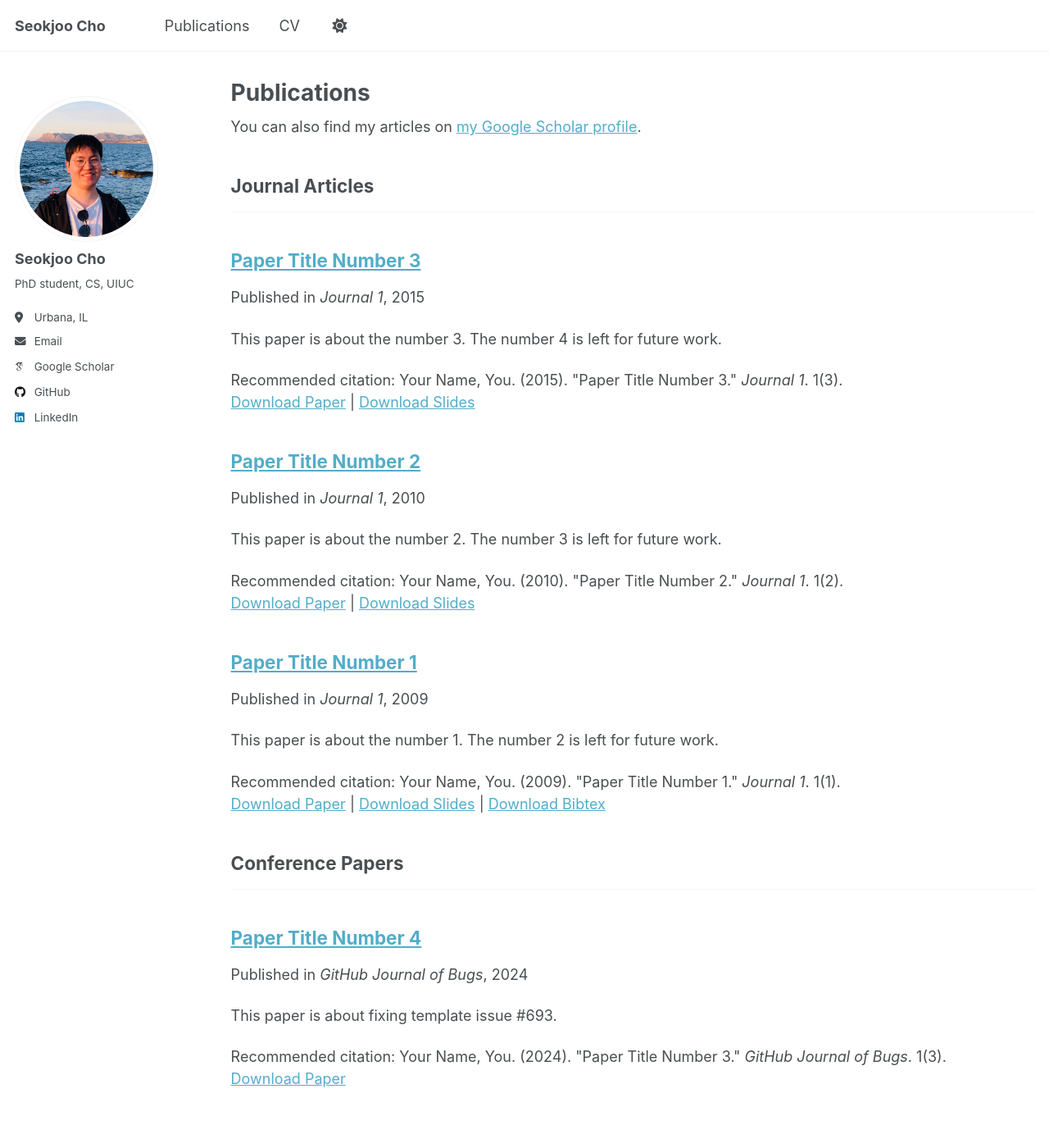
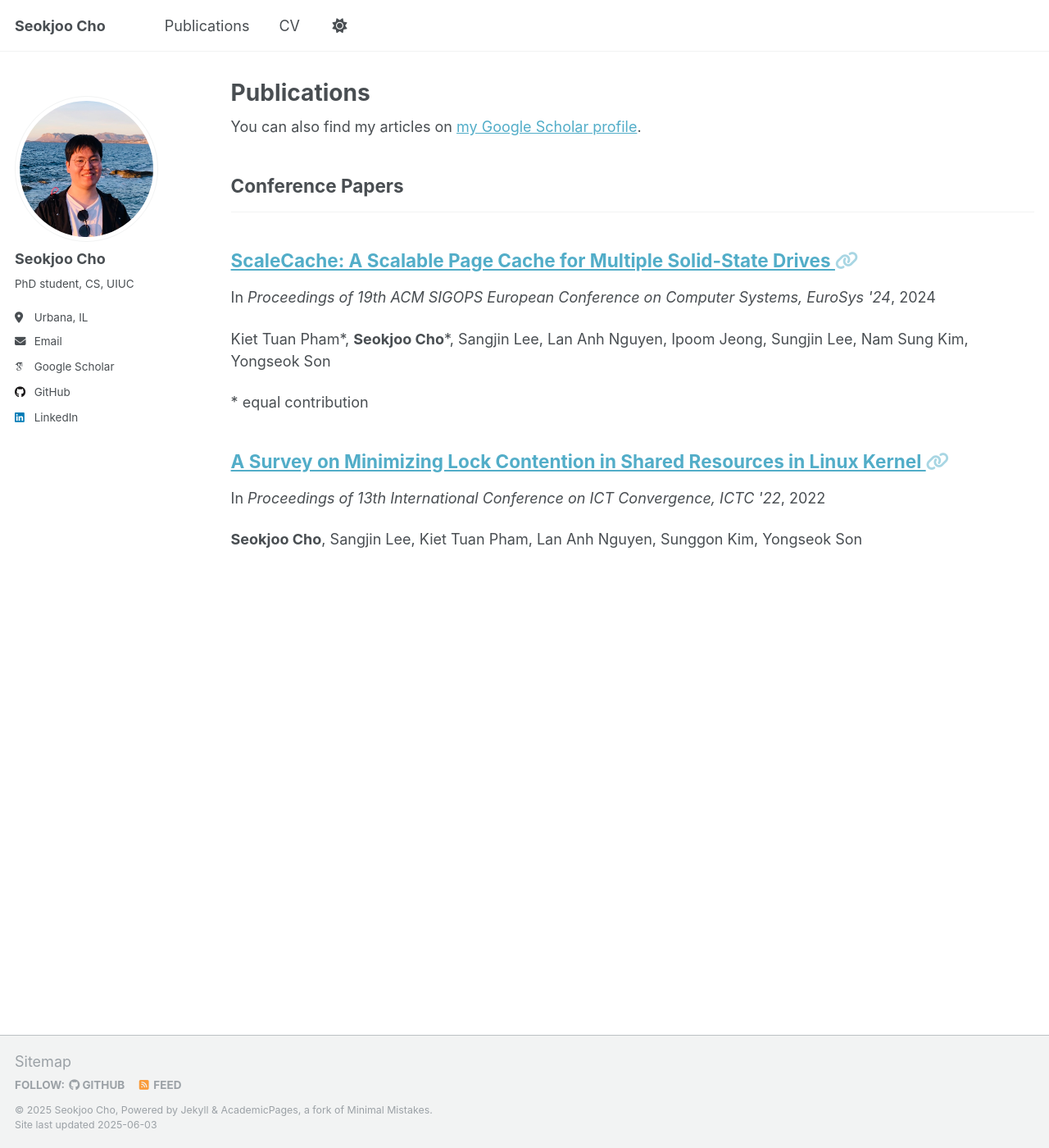
Before and after one commit to linuxlight/linuxlight.github.io, a Jekyll site: the page built from _pages/publications.html, in a window 1280 px wide and 1400 px high. Shown: the whole window at 82% size. Built offline with Jekyll 4.4.1, drawn with Linux system fonts in a browser that asks for light colours; some web fonts are replaced.

Commit message:
add publication

```diff
--- a/_includes/archive-single.html
+++ b/_includes/archive-single.html
@@ -41,7 +41,10 @@
         {% if post.collection == 'teaching' %}
           <p> {{ post.type }}, <i>{{ post.venue }}</i>, {{ post.date | default: "1900-01-01" | date: "%Y" }} </p>
         {% elsif post.collection == 'publications' %}
-          <p>Published in <i>{{ post.venue }}</i>, {{ post.date | default: "1900-01-01" | date: "%Y" }} </p>
+          <p>In <i>{{ post.venue }}</i>, {{ post.date | default: "1900-01-01" | date: "%Y" }} </p>
+          <p class="archive__item-authors">
+            {{ post.author | join: ', ' | markdownify }}
+          </p>
         {% elsif post.date %}
          <p class="page__date"><strong><i class="fa fa-fw fa-calendar" aria-hidden="true"></i> {{ site.data.ui-text[site.locale].date_label | default: "Published:" }}</strong> <time datetime="{{ post.date | default: "1900-01-01" | date_to_xmlschema }}">{{ post.date | default: "1900-01-01" | date: "%B %d, %Y" }}</time></p>
         {% endif %}
--- a/_publications/2009-10-01-paper-title-number-1.md
+++ /dev/null
@@ -1,14 +0,0 @@
----
-title: "Paper Title Number 1"
-collection: publications
-category: manuscripts
-permalink: /publication/2009-10-01-paper-title-number-1
-excerpt: 'This paper is about the number 1. The number 2 is left for future work.'
-date: 2009-10-01
-venue: 'Journal 1'
-slidesurl: 'http://academicpages.github.io/files/slides1.pdf'
-paperurl: 'http://academicpages.github.io/files/paper1.pdf'
-bibtexurl: 'http://academicpages.github.io/files/bibtex1.bib'
-citation: 'Your Name, You. (2009). &quot;Paper Title Number 1.&quot; <i>Journal 1</i>. 1(1).'
----
-The contents above will be part of a list of publications, if the user clicks the link for the publication than the contents of section will be rendered as a full page, allowing you to provide more information about the paper for the reader. When publications are displayed as a single page, the contents of the above "citation" field will automatically be included below this section in a smaller font.
--- a/_publications/2010-10-01-paper-title-number-2.md
+++ /dev/null
@@ -1,14 +0,0 @@
----
-title: "Paper Title Number 2"
-collection: publications
-category: manuscripts
-permalink: /publication/2010-10-01-paper-title-number-2
-excerpt: 'This paper is about the number 2. The number 3 is left for future work.'
-date: 2010-10-01
-venue: 'Journal 1'
-slidesurl: 'http://academicpages.github.io/files/slides2.pdf'
-paperurl: 'http://academicpages.github.io/files/paper2.pdf'
-citation: 'Your Name, You. (2010). &quot;Paper Title Number 2.&quot; <i>Journal 1</i>. 1(2).'
----
-
-The contents above will be part of a list of publications, if the user clicks the link for the publication than the contents of section will be rendered as a full page, allowing you to provide more information about the paper for the reader. When publications are displayed as a single page, the contents of the above "citation" field will automatically be included below this section in a smaller font.
--- a/_publications/2015-10-01-paper-title-number-3.md
+++ /dev/null
@@ -1,14 +0,0 @@
----
-title: "Paper Title Number 3"
-collection: publications
-category: manuscripts
-permalink: /publication/2015-10-01-paper-title-number-3
-excerpt: 'This paper is about the number 3. The number 4 is left for future work.'
-date: 2015-10-01
-venue: 'Journal 1'
-slidesurl: 'http://academicpages.github.io/files/slides3.pdf'
-paperurl: 'http://academicpages.github.io/files/paper3.pdf'
-citation: 'Your Name, You. (2015). &quot;Paper Title Number 3.&quot; <i>Journal 1</i>. 1(3).'
----
-
-The contents above will be part of a list of publications, if the user clicks the link for the publication than the contents of section will be rendered as a full page, allowing you to provide more information about the paper for the reader. When publications are displayed as a single page, the contents of the above "citation" field will automatically be included below this section in a smaller font.
--- /dev/null
+++ b/_publications/2022-10-20-A-Survey-on-Minimizing-Lock-Contention-in-Shared-Resources-in-Linux-Kernel.md
@@ -0,0 +1,13 @@
+---
+title: "A Survey on Minimizing Lock Contention in Shared Resources in Linux Kernel"
+collection: publications
+category: conferences
+link: https://ieeexplore.ieee.org/document/9952854
+excerpt: ''
+author:  "**Seokjoo Cho**, Sangjin Lee, Kiet Tuan Pham, Lan Anh Nguyen, Sunggon Kim, Yongseok Son"
+date: 2022-10-20
+venue: "Proceedings of 13th International Conference on ICT Convergence, ICTC '22"
+# paperurl: 'https://dl.acm.org/doi/pdf/10.1145/3627703.3629588'
+# slidesurl: 'http://academicpages.github.io/files/slides1.pdf'
+# citation: 'Your Name, You. (2024). &quot;Paper Title Number 3.&quot; <i>GitHub Journal of Bugs</i>. 1(3).'
+---
--- /dev/null
+++ b/_publications/2024-02-17-ScaleCache.md
@@ -0,0 +1,15 @@
+---
+title: "ScaleCache: A Scalable Page Cache for Multiple Solid-State Drives"
+collection: publications
+category: conferences
+link: https://dl.acm.org/doi/10.1145/3627703.3629588
+excerpt: '\* equal contribution'
+author:  "Kiet Tuan Pham*, **Seokjoo Cho**\\*, Sangjin Lee, Lan Anh Nguyen, Ipoom Jeong, Sungjin Lee, Nam Sung Kim, Yongseok Son"
+date: 2024-04-24
+venue: "Proceedings of 19th ACM SIGOPS European Conference on Computer Systems, EuroSys '24"
+location: Athens, Greece
+# paperurl: 'https://dl.acm.org/doi/pdf/10.1145/3627703.3629588'
+codeurl: 'https://github.com/syslab-cau/ScaleCache'
+# slidesurl: 'http://academicpages.github.io/files/slides1.pdf'
+# citation: 'Your Name, You. (2024). &quot;Paper Title Number 3.&quot; <i>GitHub Journal of Bugs</i>. 1(3).'
+---
--- a/_publications/2024-02-17-paper-title-number-4.md
+++ /dev/null
@@ -1,13 +0,0 @@
----
-title: "Paper Title Number 4"
-collection: publications
-category: conferences
-permalink: /publication/2024-02-17-paper-title-number-4
-excerpt: 'This paper is about fixing template issue #693.'
-date: 2024-02-17
-venue: 'GitHub Journal of Bugs'
-paperurl: 'http://academicpages.github.io/files/paper3.pdf'
-citation: 'Your Name, You. (2024). &quot;Paper Title Number 3.&quot; <i>GitHub Journal of Bugs</i>. 1(3).'
----
-
-The contents above will be part of a list of publications, if the user clicks the link for the publication than the contents of section will be rendered as a full page, allowing you to provide more information about the paper for the reader. When publications are displayed as a single page, the contents of the above "citation" field will automatically be included below this section in a smaller font.
```
